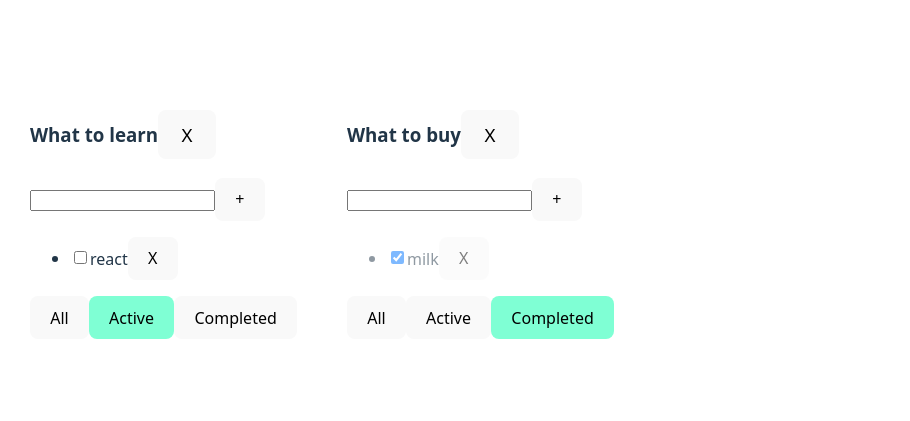
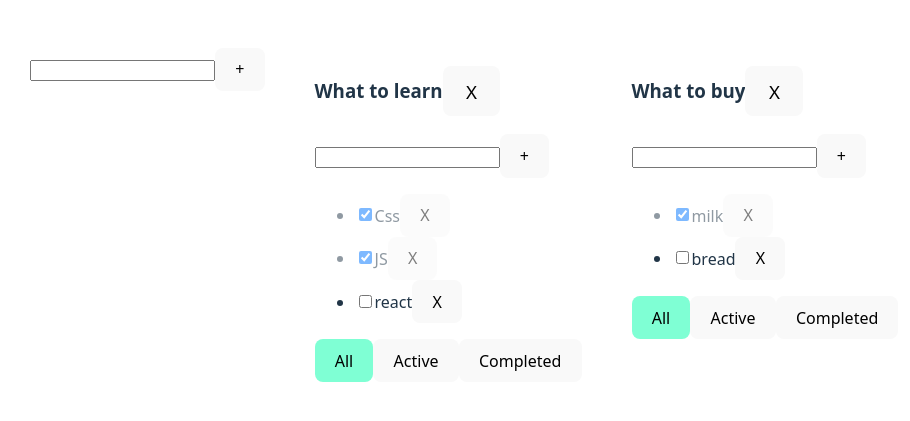
Before and after one commit to catupik/todolistDimych, a React (Vite) app: page / in a window 1280 px wide. Shown: the part 185-606 px from the top of the page, without its empty margins (0-910 px from the left). Built offline with nearby package versions, Linux system fonts and the light colour scheme.

Commit message:
AddItemForm

```diff
--- /dev/null
+++ b/src/AddItemForm.tsx
@@ -0,0 +1,43 @@
+import {type ChangeEvent, type KeyboardEvent, useState} from "react";
+
+type AddItemsFormPropType = {
+    addItem: (title: string) => void
+}
+
+export function AddItemForm(props: AddItemsFormPropType) {
+    const [title, setTitle] = useState('')
+    const [error, setError] = useState<string | null>(null)
+
+    const onChangeHandler = (e: ChangeEvent<HTMLInputElement>) => setTitle(e.currentTarget.value)
+
+    const onKeyDownHandler = (e: KeyboardEvent<HTMLInputElement>) => {
+        setError(null)
+        if (e.key === 'Enter') {
+            addTask()
+            setTitle('')
+        }
+    }
+
+    const addTask = () => {
+        const trimmedTitle = title.trim()
+        if (trimmedTitle !== "") {
+            props.addItem(trimmedTitle)
+            setTitle('')
+        } else {
+            setError("Title is required")
+        }
+    }
+
+
+    return <div>
+
+        <input
+            value={title}
+            onChange={onChangeHandler}
+            onKeyDown={onKeyDownHandler}
+            className={error ? "error" : ""}
+        />
+        <button onClick={addTask}>+</button>
+        {error && <div className="error-message">{error}</div>}
+    </div>
+}
--- a/src/App.tsx
+++ b/src/App.tsx
@@ -2,6 +2,7 @@ import './App.css'
 import {type TaskType, TodoList} from "./TodoList.tsx";
 import {useState} from "react";
 import {v1} from "uuid";
+import {AddItemForm} from "./AddItemForm.tsx";
 
 
 export type FilterValuesType = 'all' | 'completed' | 'active'
@@ -18,8 +19,8 @@ function App() {
     const todolistId2 = v1()
 
     const [todolists, setTodolists] = useState<Array<TodolistType>>([
-        {id: todolistId1, title: "What to learn", filter: "active"},
-        {id: todolistId2, title: "What to buy", filter: "completed"},
+        {id: todolistId1, title: "What to learn", filter: "all"},
+        {id: todolistId2, title: "What to buy", filter: "all"},
     ])
 
     const [tasksObj, setTasksObj] = useState({
@@ -86,10 +87,22 @@ function App() {
 
     }
 
+    const addTodolist =(title: string)=> {
+        const newTodolist : TodolistType = {
+            id: v1(),
+            title,
+            filter: "all"
+        }
+        setTodolists(prev=> [...prev, newTodolist])
+        setTasksObj(prev=> ({...prev, [newTodolist.id]: []}))
+    }
+
+
 
 
     return (
         <div className="App">
+            <AddItemForm addItem={addTodolist}/>
             {
                 todolists.map((tl)=>{
 
--- a/src/TodoList.tsx
+++ b/src/TodoList.tsx
@@ -1,5 +1,7 @@
 import type {FilterValuesType} from "./App.tsx";
-import  {type ChangeEvent, type KeyboardEvent, useState} from "react";
+import {type ChangeEvent} from "react";
+import './App.css'
+import {AddItemForm} from "./AddItemForm.tsx";
 
 export type TaskType = {
     id: string
@@ -22,29 +24,6 @@ export type TodolistPropsType = {
 
 export const TodoList  = (props: TodolistPropsType) => {
 
-
-    const [newTaskTitle, setNewTaskTitle] = useState('')
-    const [error, setError] = useState<string | null>(null)
-
-    const onNewTitleChangeHandler = (e: ChangeEvent<HTMLInputElement> )=> setNewTaskTitle(e.currentTarget.value)
-
-    const onKeyDownHandler = (e: KeyboardEvent<HTMLInputElement>)=>{
-        setError(null)
-        if (e.key === 'Enter'){
-            props.addTask(newTaskTitle, props.id)
-            setNewTaskTitle('')
-        }
-    }
-
-    const addTaskHandler =()=> {
-        if (newTaskTitle.trim() !== "") {
-            props.addTask(newTaskTitle, props.id)
-            setNewTaskTitle('')
-        } else {
-            setError("Title is required")
-        }
-    }
-
     const onAllClickHandler =()=> props.changeFilter('all', props.id)
     const onActiveClickHandler =()=> props.changeFilter('active', props.id)
     const onCompletedClickHandler =()=> props.changeFilter('completed', props.id)
@@ -52,19 +31,15 @@ export const TodoList  = (props: TodolistPropsType) => {
         props.removeTodolist(props.id)
     }
 
+    const addTask = (title: string) => {
+        props.addTask(title, props.id)
+    }
+
+
     return (
         <div>
             <h3>{props.title}<button onClick={removeTodolist}>X</button></h3>
-            <div>
-                <input
-                    value={newTaskTitle}
-                    onChange={onNewTitleChangeHandler}
-                    onKeyDown={onKeyDownHandler}
-                    className={error ? "error" : ""}
-                />
-                <button onClick={addTaskHandler}>+</button>
-                {error && <div className="error-message">{error}</div>}
-            </div>
+            <AddItemForm addItem={addTask}/>
             <ul>
                 {
                     props.tasks.map(t=> {
```
